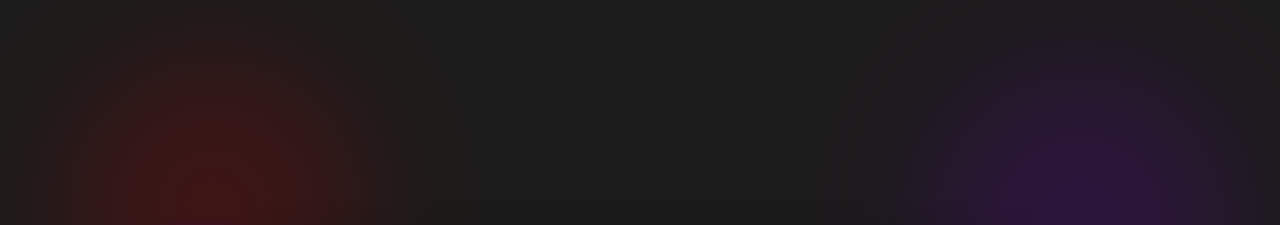
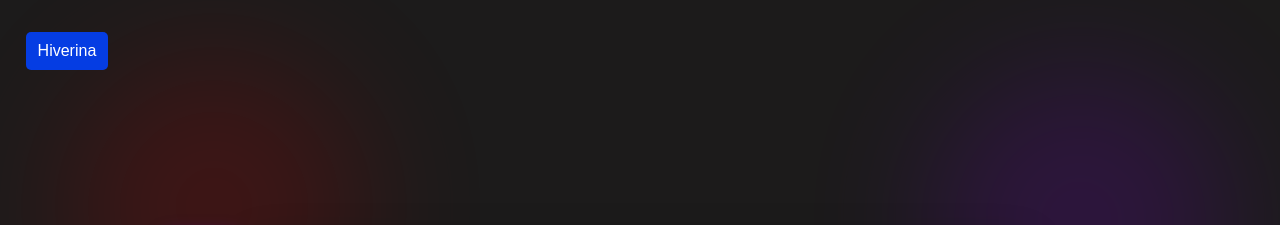
Before and after one commit to PierrisKevin/PierrisKevin.github.io, a plain HTML site: page index.html in a window 1280 px wide. Shown: the top 225 px of the page. Drawn offline with Linux system fonts and the light colour scheme.

Commit message:
ajout du bouton retour

```diff
--- a/index.html
+++ b/index.html
@@ -9,6 +9,7 @@
     <script src="./data.js" defer></script>
 </head>
 <body>
+    <a href="https://go-tiaZaza.netlify.app" class="retourMenu">Hiverina</a>
     <div class="overlay-contain remover">
         <div class="overlay"></div>
         <div class="content">
--- a/style.css
+++ b/style.css
@@ -6,6 +6,16 @@
 }
 body{
     background: #1c1b1b;
+}
+.retourMenu{
+    position: fixed;
+    text-decoration: none;
+    top : 4%;
+    left : 2%;
+    padding: 10px 12px;
+    color: #fff;
+    background: #053de3;
+    border-radius: 5px;
 }
 
 #all-contained{
```
